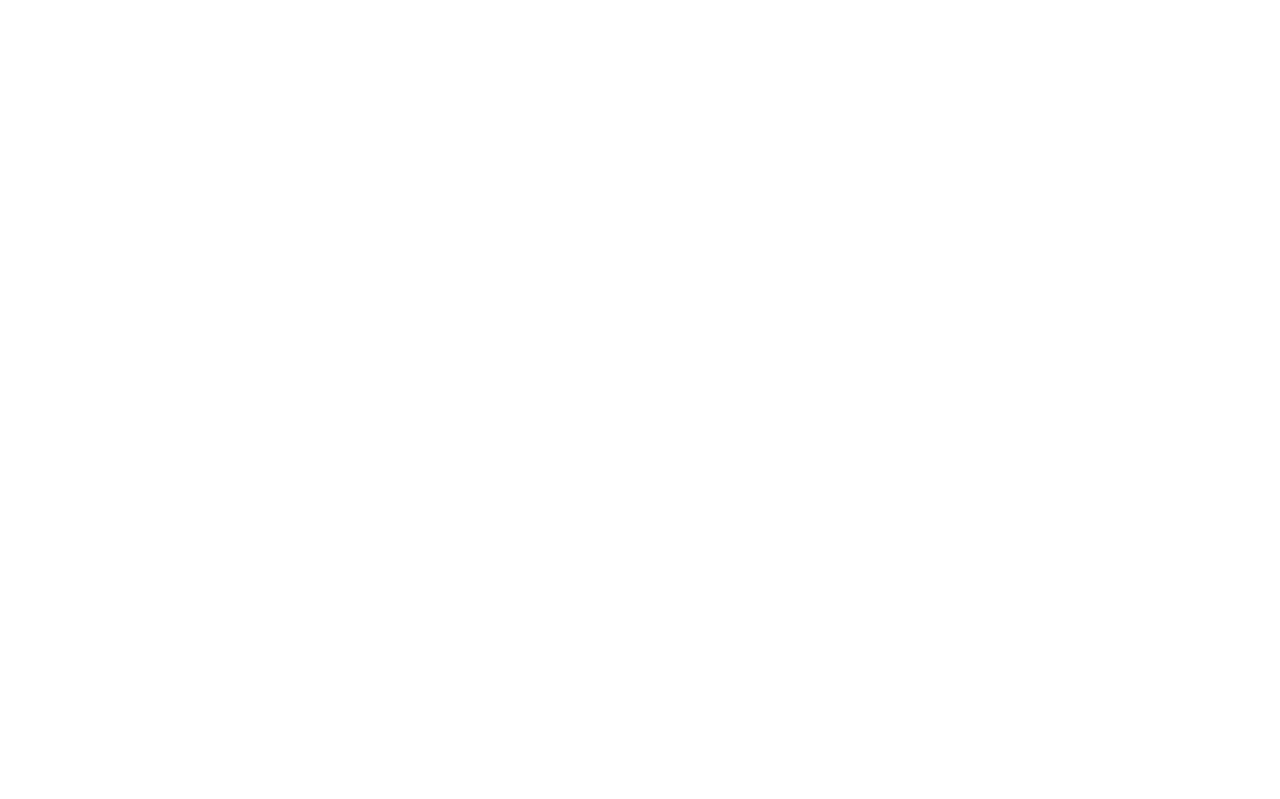
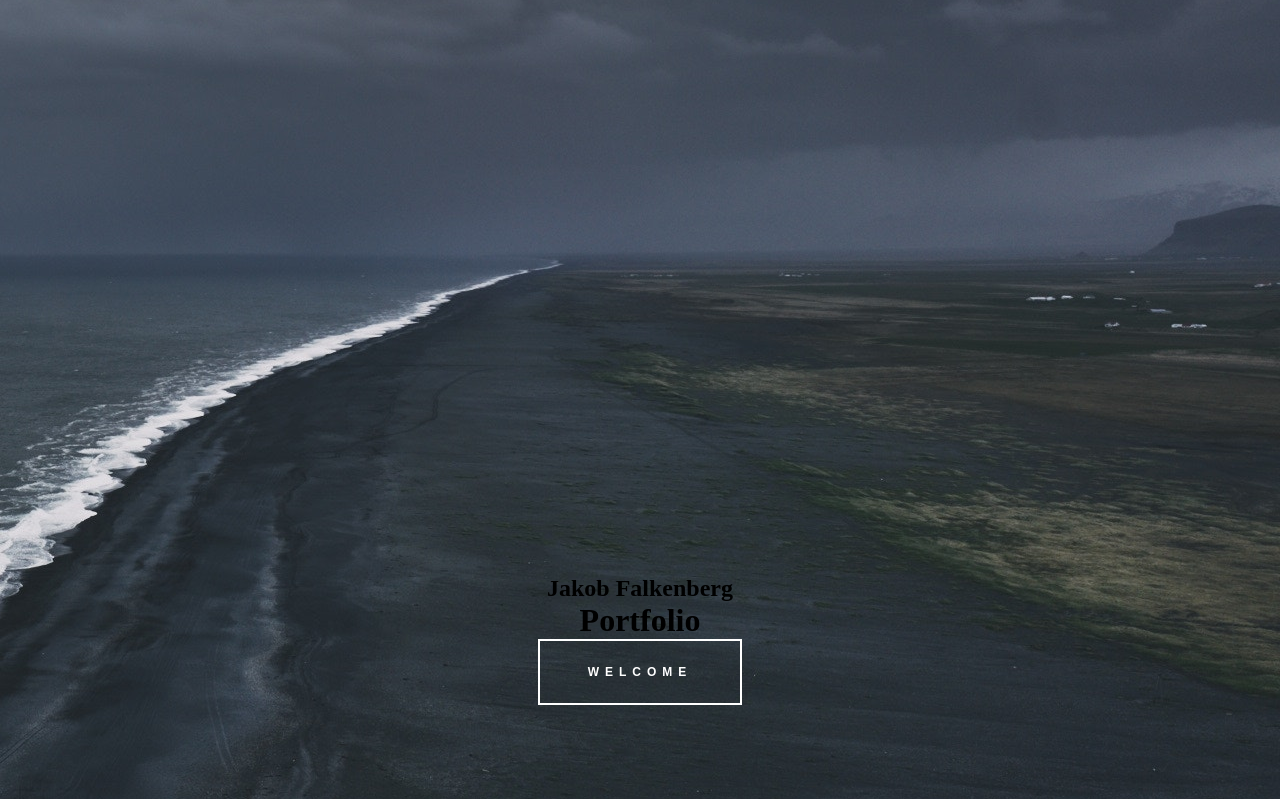
Before and after one commit to jako2889/portfolio_redesign, a React (Create React App) app in the folder my-app/: page / in a window 1280 px wide. Shown: the top 799 px of the page. Built offline with nearby package versions, Linux system fonts and the light colour scheme.

Commit message:
Button done

```diff
--- a/my-app/package.json
+++ b/my-app/package.json
@@ -3,6 +3,7 @@
   "version": "0.1.0",
   "private": true,
   "dependencies": {
+    "node-sass": "^4.12.0",
     "react": "^16.8.6",
     "react-dom": "^16.8.6",
     "react-scripts": "3.0.1"
--- a/my-app/src/App.css
+++ /dev/null
@@ -1,33 +0,0 @@
-.App {
-  text-align: center;
-}
-
-.App-logo {
-  animation: App-logo-spin infinite 20s linear;
-  height: 40vmin;
-  pointer-events: none;
-}
-
-.App-header {
-  background-color: #282c34;
-  min-height: 100vh;
-  display: flex;
-  flex-direction: column;
-  align-items: center;
-  justify-content: center;
-  font-size: calc(10px + 2vmin);
-  color: white;
-}
-
-.App-link {
-  color: #61dafb;
-}
-
-@keyframes App-logo-spin {
-  from {
-    transform: rotate(0deg);
-  }
-  to {
-    transform: rotate(360deg);
-  }
-}
--- a/my-app/src/App.js
+++ b/my-app/src/App.js
@@ -1,10 +1,12 @@
 import React from 'react';
-import './App.css';
+import Landingpage from "./Components/Landingpage.jsx";
+
+import "./css/Main.scss";
 
 function App() {
   return (
     <div className="App">
-
+      <Landingpage />
     </div>
   );
 }
--- a/my-app/src/Components/Landingpage.jsx
+++ b/my-app/src/Components/Landingpage.jsx
@@ -1,9 +1,16 @@
 import React, { Component } from 'react';
+import "../css/Landingpage.scss";
 
 export class Landingpage extends Component {
     render() {
         return (
-            <div>
+            <div className="wrapper">
+
+                <div className="container">
+                    <h2>Jakob Falkenberg</h2>
+                    <h1>Portfolio</h1>
+                    <button className="button_fill">Welcome</button>
+                </div>
 
             </div>
         )
--- /dev/null
+++ b/my-app/src/css/Landingpage.scss
@@ -0,0 +1,57 @@
+.container {
+    background-image: url("../Assets/welcome.jpg");
+    background-position: 100% 100%;
+    width: 100%;
+    height: 100vw;
+
+    display: flex;
+    justify-content: center;
+    align-items: center;
+    flex-direction: column;
+
+    h1, h2 {
+        margin: 0;
+    }
+
+    button {
+        position: relative;
+        padding: 24px 48px;
+        font-family: sans-serif;
+        font-weight: 700;
+        font-size: 12px;
+        letter-spacing: 6px;
+        color: #fff;
+        border: 2px solid #fff;
+        text-transform: uppercase;
+        outline: 0;
+        overflow:hidden;
+        background: none;
+        z-index: 1;
+        cursor: pointer;
+        transition:         0.08s ease-in;
+        -o-transition:      0.08s ease-in;
+        -ms-transition:     0.08s ease-in;
+        -moz-transition:    0.08s ease-in;
+        -webkit-transition: 0.08s ease-in;
+      }
+
+      .button_fill:hover {
+        color: #101010;
+      }
+
+      .button_fill:before {
+        content: "";
+        position: absolute;
+        background: #fff;
+        bottom: 0;
+        left: 0;
+        right: 0;
+        top: 100%;
+        z-index: -1;
+        -webkit-transition: top 0.3s ease-in;
+      }
+
+      .button_fill:hover:before {
+        top: 0;
+      }
+}
--- /dev/null
+++ b/my-app/src/css/Main.scss
@@ -0,0 +1,4 @@
+body {
+    margin: 0;
+    padding: 0;
+}
```
Also changed, not shown: 1 other file (tests, documents, lock files or other folders).
